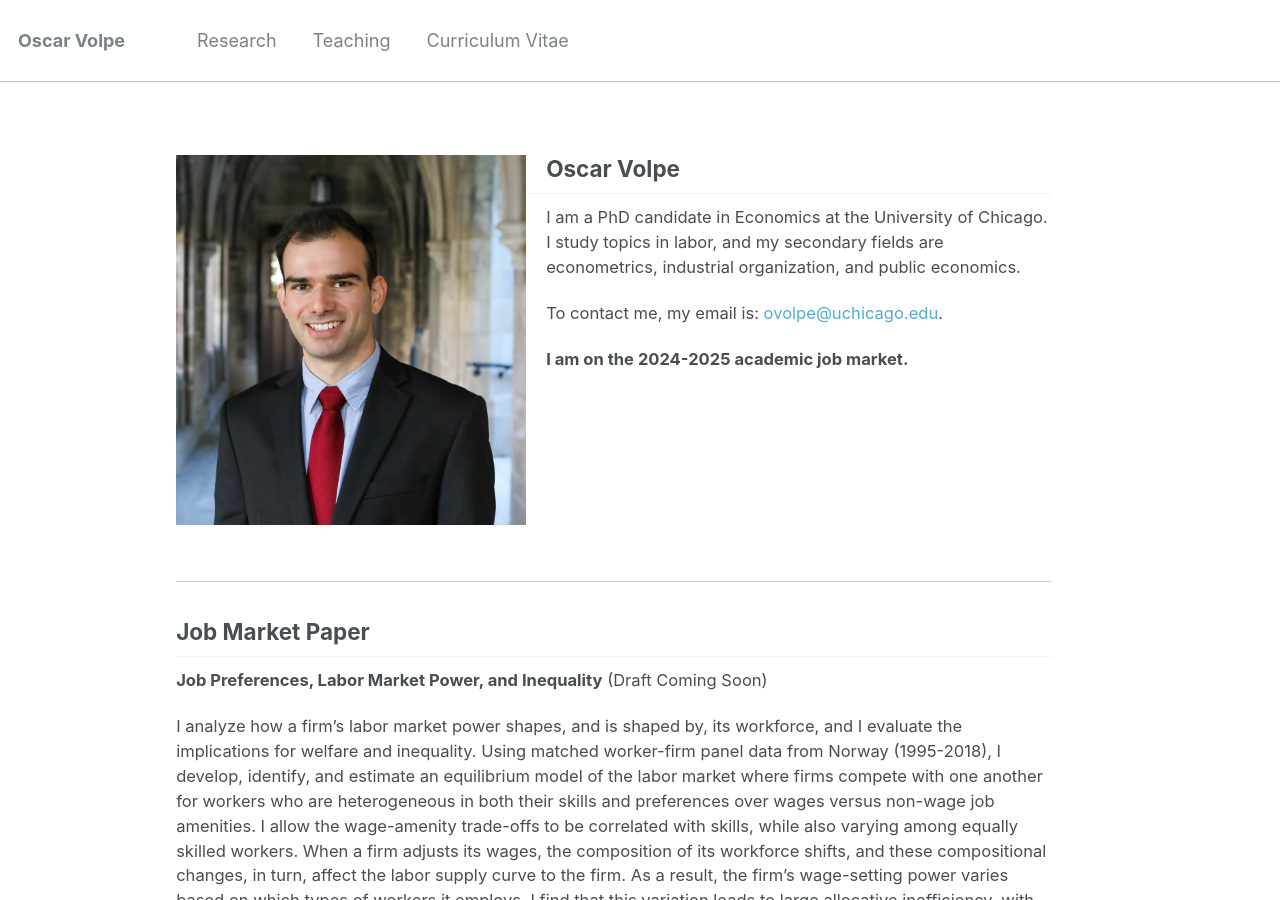
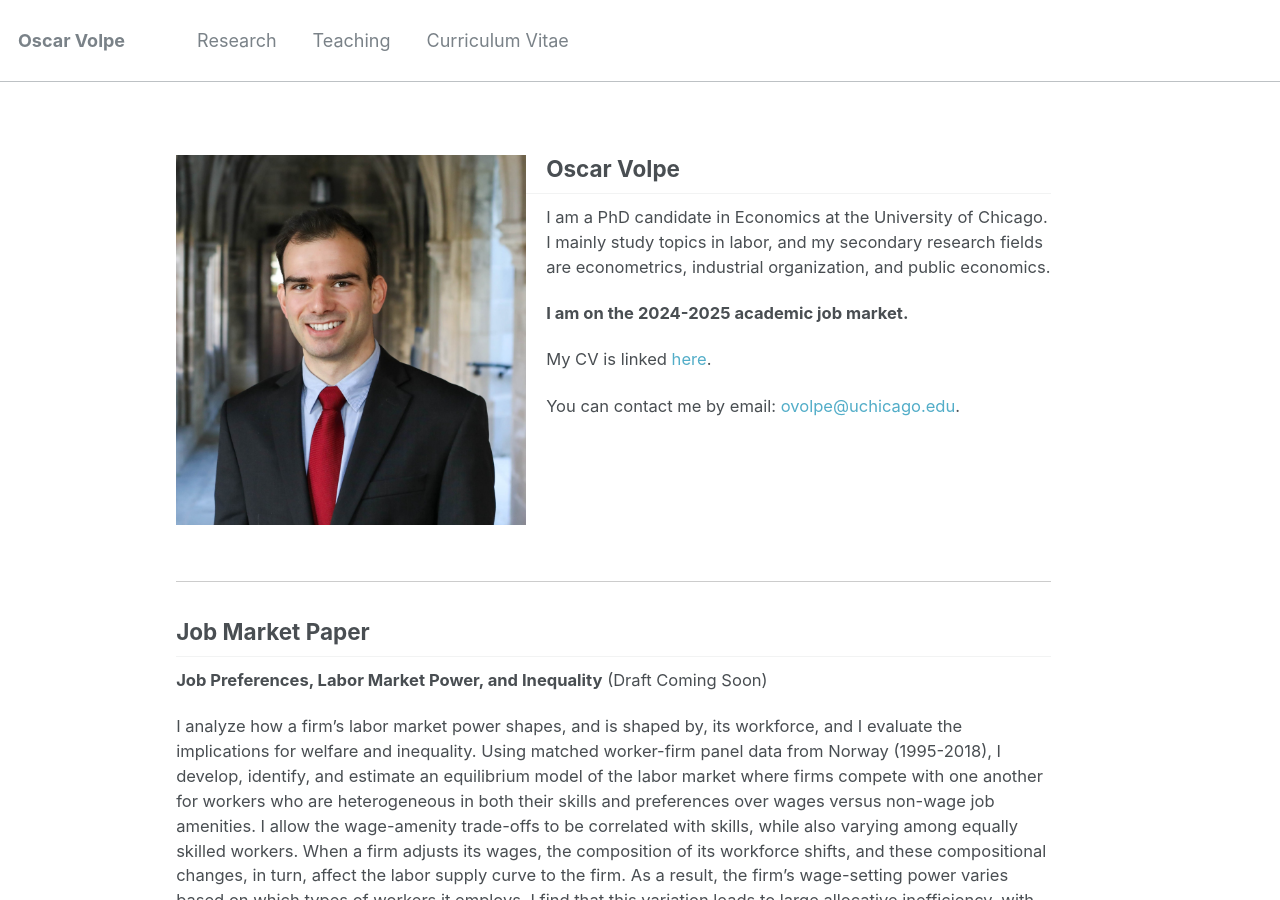
Before and after one commit to ovolpe/ovolpe.github.io, a Jekyll site: the page built from _pages/about.md, in a window 1280 px wide and 900 px high. Built offline with Jekyll 4.4.1, drawn with Linux system fonts in a browser that asks for light colours.

Commit message:
Update about.md

```diff
--- a/_pages/about.md
+++ b/_pages/about.md
@@ -10,11 +10,13 @@ redirect_from:
 
 ## Oscar Volpe<img class="img-responsive" style="float: left; margin: 0px 20px 20px 0px;" src="/files/headshot.jpg" width="350">
 
-I am a PhD candidate in Economics at the University of Chicago. I study topics in labor, and my secondary fields are econometrics, industrial organization, and public economics.
-
-To contact me, my email is: <a href="mailto:ovolpe@uchicago.edu">ovolpe@uchicago.edu</a>.
+I am a PhD candidate in Economics at the University of Chicago. I mainly study topics in labor, and my secondary research fields are econometrics, industrial organization, and public economics.
 
 **I am on the 2024-2025 academic job market.**
+
+My CV is linked [here](/files/cv.pdf).
+
+You can contact me by email: <a href="mailto:ovolpe@uchicago.edu">ovolpe@uchicago.edu</a>.
 
 <br style="clear: both;">
 
```
